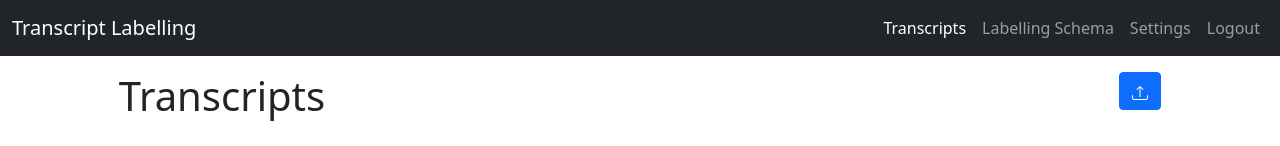
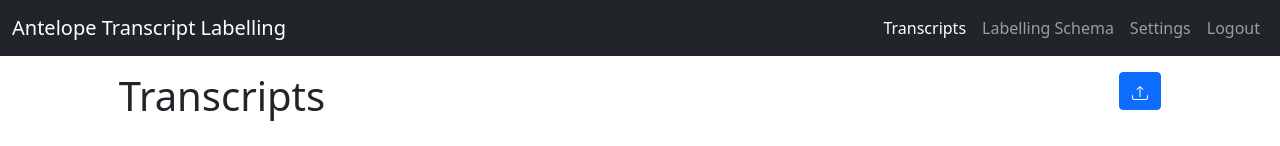
Before and after one commit to robertpsoane/antelope, a React (Create React App) app in the folder frontend/: page / in a window 1280 px wide. Shown: the top 146 px of the page. Built offline with nearby package versions, Linux system fonts and the light colour scheme; no server answers; the HTML template or start-up script is replaced by a standard one.

Commit message:
Added Antelope name

```diff
--- a/frontend/src/components/navbars/LoginHelp.js
+++ b/frontend/src/components/navbars/LoginHelp.js
@@ -19,9 +19,8 @@ function LoginHelp(props) {
       </Modal.Header>
       <Modal.Body>
         <p>
-          To use the Transcript Labelling tool you must login. If you don't have
-          an account, or have forgotten your password please contact the system
-          adminstrator.
+          To use Antelope you must login. If you don't have an account, or have
+          forgotten your password please contact the system adminstrator.
         </p>
       </Modal.Body>
       <Modal.Footer>
--- a/frontend/src/components/navbars/MainNavbar.js
+++ b/frontend/src/components/navbars/MainNavbar.js
@@ -33,7 +33,7 @@ function MainNavbar(props) {
   return (
     <Navbar expand="lg" bg="dark" variant="dark">
       <div className="container-fluid">
-        <Navbar.Brand href="/">Transcript Labelling</Navbar.Brand>
+        <Navbar.Brand href="/">Antelope Transcript Labelling</Navbar.Brand>
         <Nav className="mr-auto">
           <Nav.Link className={pageStatus.transcripts} href="/">
             Transcripts
```
Also changed, not shown: webpack-stats.json (+1 -1 lines), frontend/static/js/index.js.
